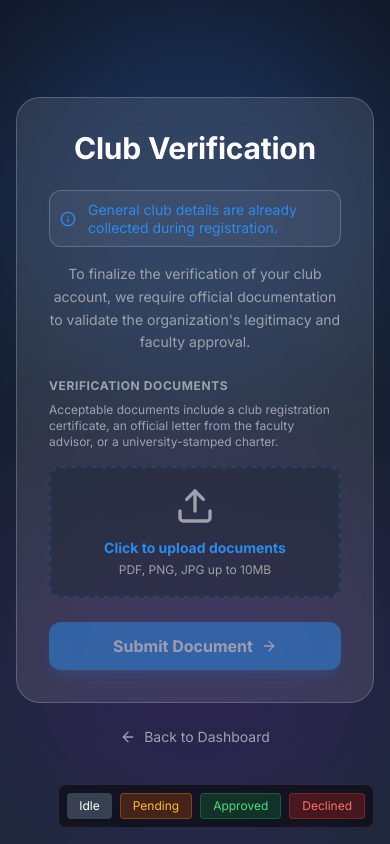
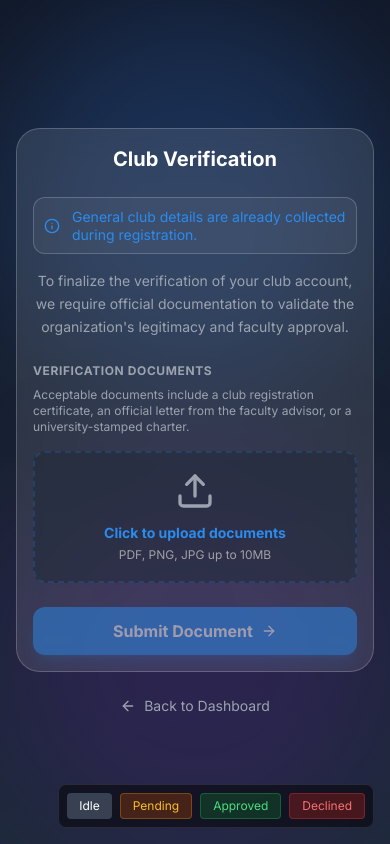
Before and after one commit to Shehan-Dinusha/Unify, a React (Vite) app in the folder frontend/: page /club-verification in a window 390 px wide. Built offline with nearby package versions, Linux system fonts and the light colour scheme.

Commit message:
Make verification UIs mobile responsive and adjust spacing

```diff
--- a/frontend/src/pages/BatchRepVerification.jsx
+++ b/frontend/src/pages/BatchRepVerification.jsx
@@ -115,7 +115,11 @@ const BatchRepVerification = () => {
 
       <div className="flex flex-col items-center gap-4 z-10 w-full max-w-2xl">
         {/* Glass Card - Reduced padding from p-8 to p-6 */}
-        <Card variant="card" className="w-full max-w-[600px]" padding="p-6">
+        <Card
+          variant="card"
+          className="w-full max-w-[600px]"
+          padding="p-4 sm:p-6"
+        >
           <div className="text-center mb-4">
             {/* Icon - only show when not idle */}
             {submissionStatus !== "idle" && config && (
@@ -127,7 +131,7 @@ const BatchRepVerification = () => {
             )}
 
             {/* Title */}
-            <h1 className="text-heading-medium text-white mb-2 font-inter text-xl font-bold">
+            <h1 className="text-xl sm:text-heading-medium text-white mb-2 font-inter font-bold">
               Batch Rep Verification
             </h1>
 
@@ -398,7 +402,7 @@ const BatchRepVerification = () => {
             padding="p-0"
             className="w-full max-w-[440px] overflow-hidden outline outline-1 outline-offset-[-1px] outline-white/10 shadow-2xl animate-in fade-in zoom-in duration-200"
           >
-            <div className="p-8 pb-6 flex flex-col items-center text-center">
+            <div className="p-6 sm:p-8 sm:pb-6 flex flex-col items-center text-center">
               <div className="w-16 h-16 bg-state-error/10 rounded-full flex items-center justify-center mb-6 ring-4 ring-state-error/5">
                 <AlertCircle className="w-8 h-8 text-state-error" />
               </div>
@@ -416,7 +420,7 @@ const BatchRepVerification = () => {
               </p>
             </div>
 
-            <div className="p-6 pt-2 bg-transparent flex gap-4">
+            <div className="p-4 sm:p-6 sm:pt-2 bg-transparent flex gap-4">
               <Button
                 onClick={() => setShowWithdrawModal(false)}
                 className="flex-1 bg-white/5 hover:bg-white/10 text-text-secondary h-11 border-none font-medium transition-colors"
@@ -452,7 +456,7 @@ const BatchRepVerification = () => {
       />
 
       {/* DEBUG: Temporary controls to visualize states */}
-      <div className="absolute bottom-4 right-4 flex gap-2 z-50 bg-black/50 p-2 rounded-lg backdrop-blur-sm border border-white/10">
+      <div className="absolute bottom-4 right-4 flex flex-wrap justify-end max-w-[calc(100vw-32px)] sm:max-w-none gap-2 z-50 bg-black/50 p-2 rounded-lg backdrop-blur-sm border border-white/10">
         <button
           onClick={() => setSubmissionStatus("idle")}
           className="px-3 py-1 bg-gray-700 hover:bg-gray-600 text-white text-xs rounded transition-colors"
--- a/frontend/src/pages/ClubVerification.jsx
+++ b/frontend/src/pages/ClubVerification.jsx
@@ -105,7 +105,11 @@ const ClubVerification = () => {
 
       <div className="flex flex-col items-center gap-6 z-10 w-full max-w-2xl">
         {/* Glass Card */}
-        <Card variant="card" className="w-full max-w-[600px]" padding="p-8">
+        <Card
+          variant="card"
+          className="w-full max-w-[600px]"
+          padding="p-4 sm:p-8"
+        >
           <div className="text-center mb-6">
             {/* Icon - only show when not idle */}
             {submissionStatus !== "idle" && config && (
@@ -117,7 +121,7 @@ const ClubVerification = () => {
             )}
 
             {/* Title */}
-            <h1 className="text-heading-medium text-white mb-2">
+            <h1 className="text-xl sm:text-heading-medium font-bold text-white mb-2">
               Club Verification
             </h1>
 
@@ -358,7 +362,7 @@ const ClubVerification = () => {
             padding="p-0"
             className="w-full max-w-[440px] overflow-hidden outline outline-1 outline-offset-[-1px] outline-white/10 shadow-2xl animate-in fade-in zoom-in duration-200"
           >
-            <div className="p-8 pb-6 flex flex-col items-center text-center">
+            <div className="p-6 sm:p-8 sm:pb-6 flex flex-col items-center text-center">
               <div className="w-16 h-16 bg-state-error/10 rounded-full flex items-center justify-center mb-6 ring-4 ring-state-error/5">
                 <AlertCircle className="w-8 h-8 text-state-error" />
               </div>
@@ -376,7 +380,7 @@ const ClubVerification = () => {
               </p>
             </div>
 
-            <div className="p-6 pt-2 bg-transparent flex gap-4">
+            <div className="p-4 sm:p-6 sm:pt-2 bg-transparent flex gap-4">
               <Button
                 onClick={() => setShowWithdrawModal(false)}
                 className="flex-1 bg-white/5 hover:bg-white/10 text-text-secondary h-11 border-none font-medium transition-colors"
@@ -411,7 +415,7 @@ const ClubVerification = () => {
       />
 
       {/* DEBUG: Temporary controls to visualize states */}
-      <div className="absolute bottom-4 right-4 flex gap-2 z-50 bg-black/50 p-2 rounded-lg backdrop-blur-sm border border-white/10">
+      <div className="absolute bottom-4 right-4 flex flex-wrap justify-end max-w-[calc(100vw-32px)] sm:max-w-none gap-2 z-50 bg-black/50 p-2 rounded-lg backdrop-blur-sm border border-white/10">
         <button
           onClick={() => setSubmissionStatus("idle")}
           className="px-3 py-1 bg-gray-700 hover:bg-gray-600 text-white text-xs rounded transition-colors"
```
